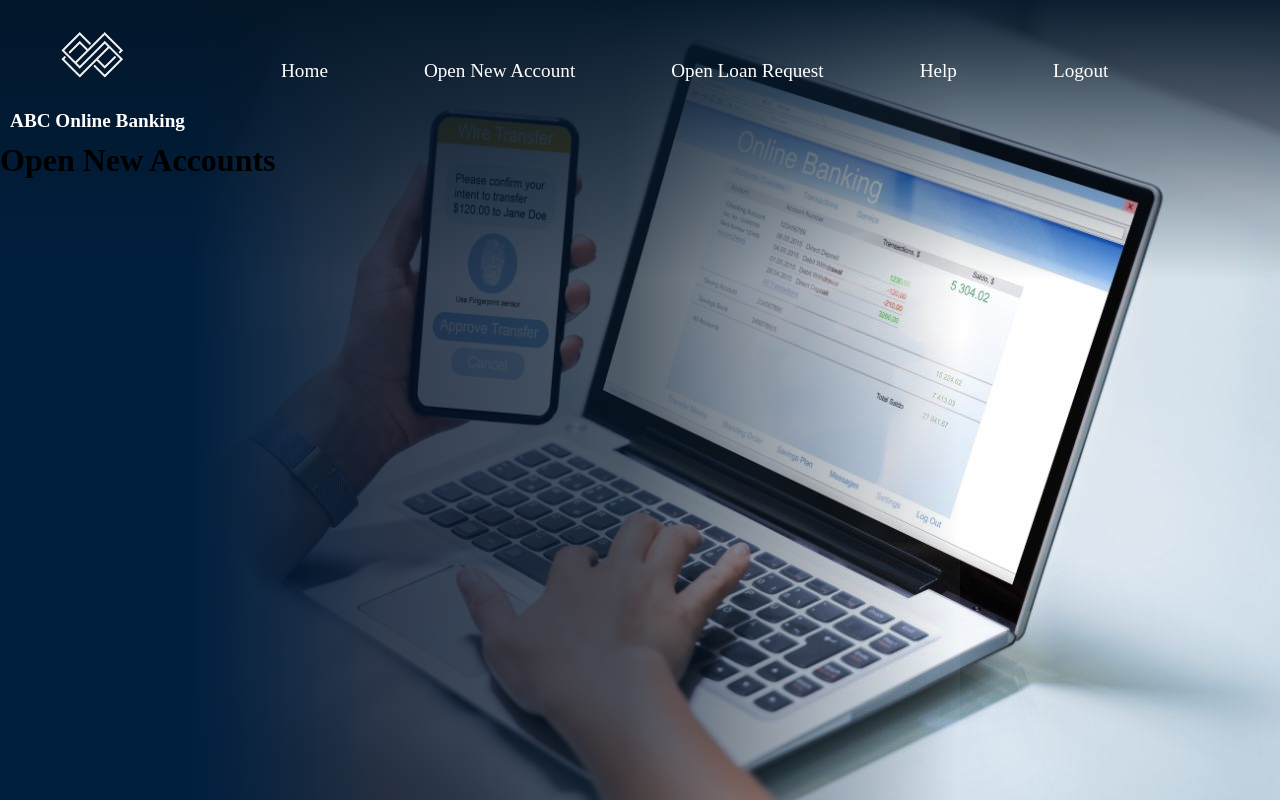
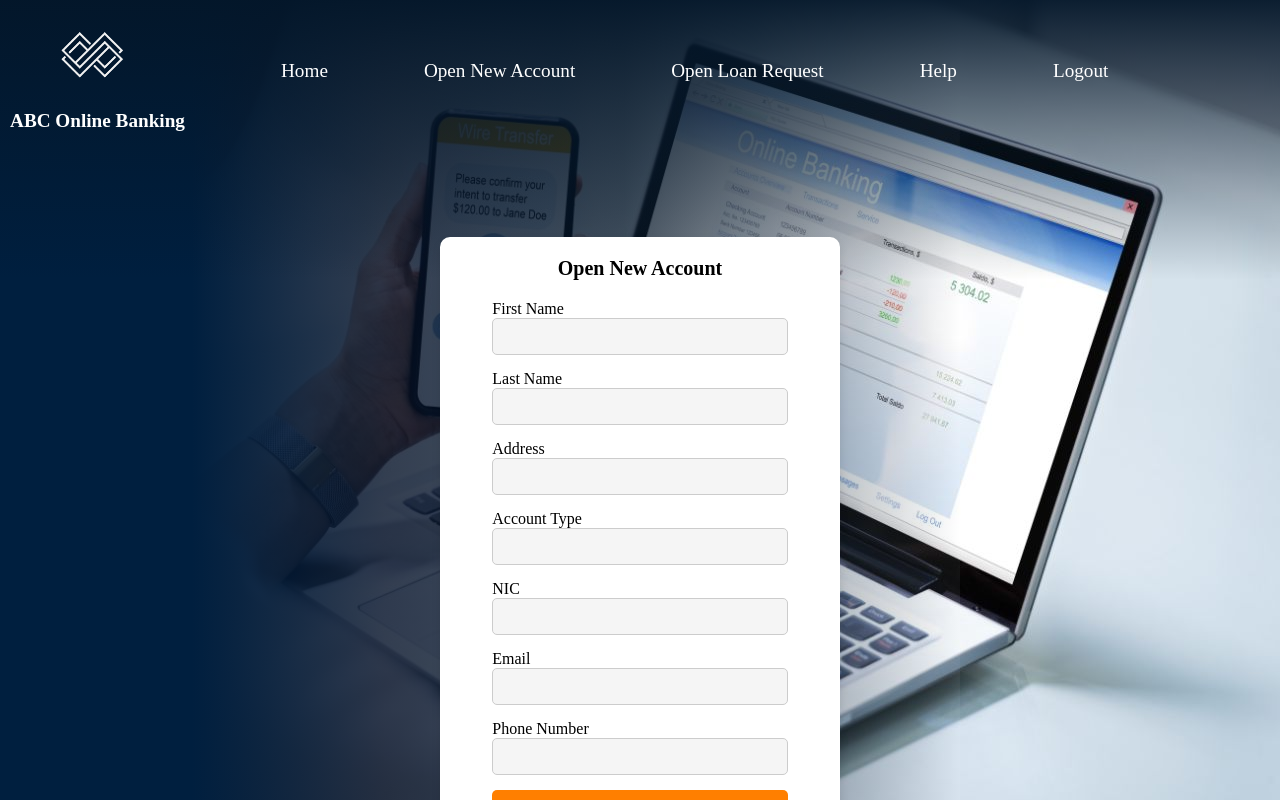
Before and after one commit to seniru-dilmith/Bank-Management-System-Bank-A-front-end, a React (Create React App) app: page /employee/OpenNewAccount in a window 1280 px wide. Built offline with nearby package versions, Linux system fonts and the light colour scheme.

Commit message:
updated several sections

```diff
--- a/src/pages/CustomerDashboard.jsx
+++ b/src/pages/CustomerDashboard.jsx
@@ -3,19 +3,19 @@ import CustomerNaviBar from '../components/NaviBar/CustomerNaviBar';
 import Layout from '../layouts/Layout';
 
 const CustomerDashboard = () => {
-  const [accountType, setAccountType] = useState("Checking");
-  const [accountNumber, setAccountNumber] = useState("123456789");
-  const [currentBalance, setCurrentBalance] = useState("$5,000");
+  const [accountType] = useState("Checking");  // Removed setAccountType
+  const [accountNumber] = useState("123456789");  // Removed setAccountNumber
+  const [currentBalance] = useState("$5,000");  // Removed setCurrentBalance
 
   const styles = {
     container: {
       display: "flex",
-      flexDirection: "column",  // Stack sections vertically
+      flexDirection: "column",
       alignItems: "center",
       justifyContent: "center",
       padding: "2rem",
-      minHeight: "100vh",  // Ensure full height coverage
-      width: "100%",  // Full width to allow responsiveness
+      minHeight: "100vh",
+      width: "100%",
       boxSizing: "border-box",
       backgroundSize: "cover",
       backgroundPosition: "center",
@@ -26,10 +26,10 @@ const CustomerDashboard = () => {
       padding: "2rem",
       borderRadius: "8px",
       boxShadow: "0px 4px 15px rgba(0, 0, 0, 0.2)",
-      width: "90%",  // Percentage-based width for responsiveness
-      maxWidth: "500px",  // Maximum width to prevent overflow on large screens
+      width: "90%",
+      maxWidth: "500px",
       textAlign: "center",
-      marginBottom: "2rem",  // Space between sections
+      marginBottom: "2rem",
       marginLeft: "-700px"
     },
     heading: {
@@ -37,22 +37,23 @@ const CustomerDashboard = () => {
       fontSize: "2rem",
       marginBottom: "1rem",
     },
-    inputGroup: {
+    infoGroup: {
       marginBottom: "1.5rem",
     },
-    inputLabel: {
+    infoLabel: {
       display: "block",
       color: "#333",
       marginBottom: "0.5rem",
       textAlign: "left",
       fontWeight: "bold",
     },
-    inputField: {
+    infoText: {
       width: "100%",
       padding: "0.75rem",
       border: "1px solid #ddd",
       borderRadius: "4px",
       backgroundColor: "#f4f4f4",
+      textAlign: "left",
     },
     transactionsContainer: {
       backgroundColor: "rgba(255, 255, 255, 0.9)",
@@ -60,8 +61,8 @@ const CustomerDashboard = () => {
       boxShadow: "0px 4px 15px rgba(0, 0, 0, 0.2)",
       padding: "2rem",
       textAlign: "left",
-      width: "90%",  // Percentage-based width for responsiveness
-      maxWidth: "600px",  // Maximum width to prevent overflow
+      width: "90%",
+      maxWidth: "600px",
       marginLeft: "-700px"
     },
     transactionsHeading: {
@@ -97,36 +98,21 @@ const CustomerDashboard = () => {
     <Layout NavigationBar={<CustomerNaviBar />}>
       <div style={styles.container}>
         <div style={styles.dashboardBox}>
-          <h2 style={styles.heading}>Account Summery</h2>
+          <h2 style={styles.heading}>Account Summary</h2>
 
-          <div style={styles.inputGroup}>
-            <label style={styles.inputLabel}>Account Type</label>
-            <input
-              type="text"
-              value={accountType}
-              onChange={(e) => setAccountType(e.target.value)}
-              style={styles.inputField}
-            />
+          <div style={styles.infoGroup}>
+            <label style={styles.infoLabel}>Account Type</label>
+            <div style={styles.infoText}>{accountType}</div>
           </div>
 
-          <div style={styles.inputGroup}>
-            <label style={styles.inputLabel}>Account Number</label>
-            <input
-              type="text"
-              value={accountNumber}
-              onChange={(e) => setAccountNumber(e.target.value)}
-              style={styles.inputField}
-            />
+          <div style={styles.infoGroup}>
+            <label style={styles.infoLabel}>Account Number</label>
+            <div style={styles.infoText}>{accountNumber}</div>
           </div>
 
-          <div style={styles.inputGroup}>
-            <label style={styles.inputLabel}>Current Balance</label>
-            <input
-              type="text"
-              value={currentBalance}
-              onChange={(e) => setCurrentBalance(e.target.value)}
-              style={styles.inputField}
-            />
+          <div style={styles.infoGroup}>
+            <label style={styles.infoLabel}>Current Balance</label>
+            <div style={styles.infoText}>{currentBalance}</div>
           </div>
         </div>
 
--- a/src/pages/Loans.jsx
+++ b/src/pages/Loans.jsx
@@ -11,7 +11,15 @@ const LoanDetails = () => {
     applicationDate: '',
   });
 
-  // Handle input change
+  // State for Active Loan table inputs
+  const [activeLoan, setActiveLoan] = useState({
+    loanType: '',
+    amountBorrowed: '',
+    outstandingBalance: '',
+    nextPaymentDate: '',
+  });
+
+  // Handle input change for the form
   const handleInputChange = (e) => {
     const { name, value } = e.target;
     setFormData({
@@ -20,13 +28,29 @@ const LoanDetails = () => {
     });
   };
 
+  // Handle input change for the Active Loans table
+  const handleLoanInputChange = (e) => {
+    const { name, value } = e.target;
+    setActiveLoan({
+      ...activeLoan,
+      [name]: value,
+    });
+  };
+
+  // Handle form submit
+  const handleSubmit = (e) => {
+    e.preventDefault();
+    alert('Loan Application Submitted!');
+    // Add logic to handle form submission
+  };
+
   return (
     <Layout NavigationBar={<CustomerNaviBar />}>
       <div style={styles.container}>
-        <h2 style={styles.dashboardHeader}>Customer Dashboard</h2>
+        <h2 style={styles.dashboardHeader}>Loan Details</h2>
         <div style={styles.loanDetailsBox}>
           <h3>Loan Application Details</h3>
-          <form>
+          <form onSubmit={handleSubmit}>
             <div style={styles.formGroup}>
               <label>Application ID:</label>
               <input
@@ -67,7 +91,68 @@ const LoanDetails = () => {
                 style={styles.inputField}
               />
             </div>
+
+            {/* Submit Button */}
+            <button type="submit" style={styles.button}>
+              Submit
+            </button>
           </form>
+
+          {/* Active Loans Table */}
+          <h3 style={{ ...styles.tableHeader, marginTop: '40px' }}>Active Loans</h3>
+          <table style={styles.table}>
+            <thead>
+              <tr>
+                <th style={styles.tableHeader}>Loan Type</th>
+                <th style={styles.tableHeader}>Amount Borrowed</th>
+                <th style={styles.tableHeader}>Outstanding Balance</th>
+                <th style={styles.tableHeader}>Next Payment Date</th>
+              </tr>
+            </thead>
+            <tbody>
+              <tr>
+                <td>
+                  <input
+                    type="text"
+                    name="loanType"
+                    value={activeLoan.loanType}
+                    onChange={handleLoanInputChange}
+                    placeholder="Loan Type"
+                    style={styles.tableInputField}
+                  />
+                </td>
+                <td>
+                  <input
+                    type="text"
+                    name="amountBorrowed"
+                    value={activeLoan.amountBorrowed}
+                    onChange={handleLoanInputChange}
+                    placeholder="Amount Borrowed"
+                    style={styles.tableInputField}
+                  />
+                </td>
+                <td>
+                  <input
+                    type="text"
+                    name="outstandingBalance"
+                    value={activeLoan.outstandingBalance}
+                    onChange={handleLoanInputChange}
+                    placeholder="Outstanding Balance"
+                    style={styles.tableInputField}
+                  />
+                </td>
+                <td>
+                  <input
+                    type="date"
+                    name="nextPaymentDate"
+                    value={activeLoan.nextPaymentDate}
+                    onChange={handleLoanInputChange}
+                    style={styles.tableInputField}
+                  />
+                </td>
+              </tr>
+            </tbody>
+          </table>
         </div>
       </div>
     </Layout>
@@ -76,14 +161,16 @@ const LoanDetails = () => {
 
 const styles = {
   container: {
-    padding: '40px',
+    padding: '40px 20px',
     display: 'flex',
     flexDirection: 'column',
     alignItems: 'center',
     backgroundImage: `url('/path-to-your-background-image')`,
     backgroundSize: 'cover',
     backgroundPosition: 'center',
-    height: '100vh',
+    height: 'auto',
+    minHeight: '100vh',
+    boxSizing: 'border-box',
   },
   dashboardHeader: {
     fontSize: '28px',
@@ -95,8 +182,10 @@ const styles = {
     backgroundColor: 'white',
     borderRadius: '10px',
     padding: '30px',
-    width: '400px',
+    width: '100%',
+    maxWidth: '600px',
     boxShadow: '0 4px 12px rgba(0, 0, 0, 0.15)',
+    marginBottom: '40px',
   },
   formGroup: {
     marginBottom: '15px',
@@ -108,6 +197,36 @@ const styles = {
     border: '1px solid #ccc',
     backgroundColor: '#f0f0f0',
   },
+  table: {
+    width: '100%',
+    borderCollapse: 'collapse',
+    marginTop: '20px',
+    marginBottom: '20px',
+    overflowX: 'auto',
+  },
+  tableHeader: {
+    backgroundColor: '#1a2a63',
+    color: '#fff',
+    textAlign: 'center',
+    padding: '10px',
+  },
+  tableInputField: {
+    width: '100%',
+    padding: '10px',
+    borderRadius: '5px',
+    border: '1px solid #ccc',
+    backgroundColor: '#f0f0f0',
+  },
+  button: {
+    padding: '12px 20px',
+    backgroundColor: '#1a2a63',
+    color: 'white',
+    border: 'none',
+    borderRadius: '5px',
+    cursor: 'pointer',
+    width: '100%',
+    marginTop: '20px',
+  },
 };
 
 export default LoanDetails;
--- a/src/pages/OpenNewAccount.jsx
+++ b/src/pages/OpenNewAccount.jsx
@@ -1,14 +1,165 @@
-import React from 'react';
+import React, { useState } from 'react';
 import EmployeeNaviBar from '../components/NaviBar/EmployeeNaviBar';
 import Layout from '../layouts/Layout';
 
 const OpenNewAccount = () => {
+  // State to manage form inputs
+  const [formData, setFormData] = useState({
+    firstName: '',
+    lastName: '',
+    address: '',
+    accountType: '',
+    nic: '',
+    email: '',
+    phoneNumber: '',
+  });
+
+  // Handle input change
+  const handleInputChange = (e) => {
+    const { name, value } = e.target;
+    setFormData({
+      ...formData,
+      [name]: value,
+    });
+  };
+
+  // Handle form submission
+  const handleSubmit = (e) => {
+    e.preventDefault();
+    alert('New account created!');
+    // Add logic to submit the form data
+  };
+
   return (
-    <Layout NavigationBar={<EmployeeNaviBar/>}>
-      <h1>Open New Accounts</h1>
+    <Layout NavigationBar={<EmployeeNaviBar />}>
+      <div style={styles.pageContainer}>
+        <div style={styles.container}>
+          <h2 style={styles.header}>Open New Account</h2>
+          <form onSubmit={handleSubmit}>
+            <div style={styles.formGroup}>
+              <label>First Name</label>
+              <input
+                type="text"
+                name="firstName"
+                value={formData.firstName}
+                onChange={handleInputChange}
+                style={styles.inputField}
+              />
+            </div>
+            <div style={styles.formGroup}>
+              <label>Last Name</label>
+              <input
+                type="text"
+                name="lastName"
+                value={formData.lastName}
+                onChange={handleInputChange}
+                style={styles.inputField}
+              />
+            </div>
+            <div style={styles.formGroup}>
+              <label>Address</label>
+              <input
+                type="text"
+                name="address"
+                value={formData.address}
+                onChange={handleInputChange}
+                style={styles.inputField}
+              />
+            </div>
+            <div style={styles.formGroup}>
+              <label>Account Type</label>
+              <input
+                type="text"
+                name="accountType"
+                value={formData.accountType}
+                onChange={handleInputChange}
+                style={styles.inputField}
+              />
+            </div>
+            <div style={styles.formGroup}>
+              <label>NIC</label>
+              <input
+                type="text"
+                name="nic"
+                value={formData.nic}
+                onChange={handleInputChange}
+                style={styles.inputField}
+              />
+            </div>
+            <div style={styles.formGroup}>
+              <label>Email</label>
+              <input
+                type="email"
+                name="email"
+                value={formData.email}
+                onChange={handleInputChange}
+                style={styles.inputField}
+              />
+            </div>
+            <div style={styles.formGroup}>
+              <label>Phone Number</label>
+              <input
+                type="text"
+                name="phoneNumber"
+                value={formData.phoneNumber}
+                onChange={handleInputChange}
+                style={styles.inputField}
+              />
+            </div>
+            <button type="submit" style={styles.button}>
+              Confirm
+            </button>
+          </form>
+        </div>
+      </div>
     </Layout>
   );
 };
 
+const styles = {
+  pageContainer: {
+    display: 'flex',
+    justifyContent: 'center',
+    alignItems: 'center',
+    height: '100vh', // Full viewport height to vertically center
+  },
+  container: {
+    display: 'flex',
+    flexDirection: 'column',
+    alignItems: 'center',
+    padding: '20px',
+    borderRadius: '10px',
+    backgroundColor: '#fff',
+    width: '400px',
+    boxShadow: '0px 4px 8px rgba(0, 0, 0, 0.1)',
+  },
+  header: {
+    fontSize: '20px',
+    fontWeight: 'bold',
+    marginBottom: '20px',
+    color: '#000',
+  },
+  formGroup: {
+    marginBottom: '15px',
+    width: '100%',
+  },
+  inputField: {
+    width: '100%',
+    padding: '10px',
+    borderRadius: '5px',
+    border: '1px solid #ccc',
+    backgroundColor: '#f5f5f5',
+  },
+  button: {
+    width: '100%',
+    padding: '10px',
+    backgroundColor: '#ff7f00',
+    color: 'white',
+    border: 'none',
+    borderRadius: '5px',
+    cursor: 'pointer',
+    fontSize: '16px',
+  },
+};
 
 export default OpenNewAccount;
```
